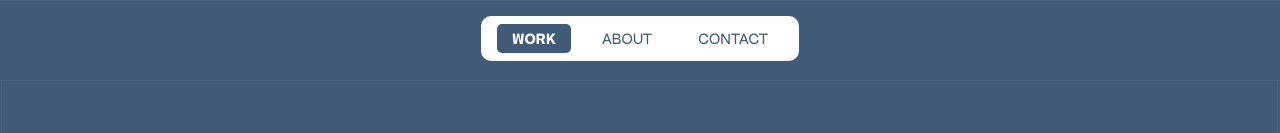
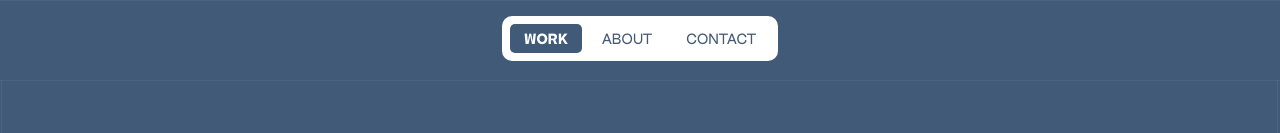
Before and after one commit to audumart/portfolio, a Next.js app: page / in a window 1280 px wide. Shown: the top 133 px of the page. Built offline with nearby package versions, Linux system fonts and the light colour scheme; a web font is replaced by a local one.

Commit message:
making UI changes

```diff
--- a/app/9lives/page.tsx
+++ b/app/9lives/page.tsx
@@ -1,6 +1,6 @@
 /* 9LIVES — work page */
 
-import NavPill from "../components/NavPill";
+import StickyHeader from "../components/StickyHeader";
 import Reveal from "../components/Reveal";
 import BackButton from "../components/BackButton";
 import LiveSiteBanner from "../components/LiveSiteBanner";
@@ -88,11 +88,7 @@ export default function NineLivesPage() {
         <GridTile key={top} top={top} left="calc(50% - 0.5px)" />
       ))}
 
-      <header className="fixed top-[16px] inset-x-0 z-50 flex justify-center pointer-events-none">
-        <nav aria-label="Primary navigation" className="pointer-events-auto">
-          <NavPill />
-        </nav>
-      </header>
+      <StickyHeader />
 
       <main className="relative z-10 flex-1 pt-[80px] px-[24px] md:px-[40px] xl:px-[80px]">
 
--- a/app/about/page.tsx
+++ b/app/about/page.tsx
@@ -1,6 +1,6 @@
 /* About page — Figma node 123-1786 (1440 × 1412) */
 
-import NavPill from "../components/NavPill";
+import StickyHeader from "../components/StickyHeader";
 import BackButton from "../components/BackButton";
 
 const A = {
@@ -246,11 +246,7 @@ export default function AboutPage() {
       <GridTile top={728} left="calc(50% - 0.5px)" />
 
       {/* Nav — ABOUT active */}
-      <header className="fixed top-[16px] inset-x-0 z-50 flex justify-center pointer-events-none">
-        <nav aria-label="Primary navigation" className="pointer-events-auto">
-          <NavPill defaultActive="ABOUT" />
-        </nav>
-      </header>
+      <StickyHeader defaultActive="ABOUT" />
 
       <main className="relative z-10 flex-1 pt-[80px] px-[24px] md:px-[40px] xl:px-[80px]">
 
--- a/app/accessibility/page.tsx
+++ b/app/accessibility/page.tsx
@@ -1,6 +1,6 @@
 /* End-to-End Accessibility Barriers — BLV research page */
 
-import NavPill from "../components/NavPill";
+import StickyHeader from "../components/StickyHeader";
 import Reveal from "../components/Reveal";
 import BackButton from "../components/BackButton";
 
@@ -125,11 +125,7 @@ export default function AccessibilityPage() {
         <GridTile key={top} top={top} left="calc(50% - 0.5px)" />
       ))}
 
-      <header className="fixed top-[16px] inset-x-0 z-50 flex justify-center pointer-events-none">
-        <nav aria-label="Primary navigation" className="pointer-events-auto">
-          <NavPill />
-        </nav>
-      </header>
+      <StickyHeader />
 
       <main className="relative z-10 flex-1 pt-[80px] px-[24px] md:px-[40px] xl:px-[80px]">
 
--- a/app/components/NavPill.tsx
+++ b/app/components/NavPill.tsx
@@ -14,7 +14,7 @@ export default function NavPill({ defaultActive = "WORK" }: { defaultActive?: st
   const active = hovered ?? defaultActive;
 
   return (
-    <div className="nav-pin flex items-center gap-[8px] md:gap-[16px] overflow-clip rounded-[10px] bg-white px-[10px] md:px-[16px] py-[6px] md:py-[8px]">
+    <div className="nav-pin flex items-center gap-[4px] md:gap-[6px] overflow-clip rounded-[10px] bg-white px-[6px] md:px-[8px] py-[6px] md:py-[8px]">
       {links.map(({ label, href, internal }) => {
         const isActive = active === label;
         const inner = (
@@ -24,7 +24,7 @@ export default function NavPill({ defaultActive = "WORK" }: { defaultActive?: st
               style={{ background: isActive ? "#415a77" : "transparent", opacity: isActive ? 1 : 0 }}
             />
             <span
-              className="relative z-10 flex h-full items-center px-[10px] md:px-[15px] font-ui text-[12px] md:text-[16px] leading-normal tracking-[0.16px] whitespace-nowrap transition-colors duration-200"
+              className="relative z-10 flex h-full items-center justify-center font-ui text-[12px] md:text-[16px] leading-normal tracking-[0.16px] whitespace-nowrap transition-colors duration-200"
               style={{ fontWeight: label === defaultActive ? 700 : 400, color: isActive ? "#ffffff" : "#415a77" }}
             >
               {label}
@@ -35,7 +35,7 @@ export default function NavPill({ defaultActive = "WORK" }: { defaultActive?: st
         const shared = {
           onMouseEnter: () => setHovered(label),
           onMouseLeave: () => setHovered(null),
-          className: "relative block h-[24px] md:h-[29px] rounded-[5px] transition-all duration-200",
+          className: "relative flex-1 h-[24px] md:h-[29px] px-[10px] md:px-[14px] rounded-[5px] transition-all duration-200",
         };
 
         return internal ? (
--- /dev/null
+++ b/app/components/StickyHeader.tsx
@@ -0,0 +1,26 @@
+"use client";
+import { useEffect, useState } from "react";
+import NavPill from "./NavPill";
+
+export default function StickyHeader({ defaultActive }: { defaultActive?: string }) {
+  const [visible, setVisible] = useState(true);
+
+  useEffect(() => {
+    const onScroll = () => setVisible(window.scrollY < 80);
+    window.addEventListener("scroll", onScroll, { passive: true });
+    return () => window.removeEventListener("scroll", onScroll);
+  }, []);
+
+  return (
+    <header
+      className={`fixed top-[16px] inset-x-0 z-50 flex justify-center transition-opacity duration-300 pointer-events-none ${visible ? "opacity-100" : "opacity-0"}`}
+    >
+      <nav
+        aria-label="Primary navigation"
+        className={visible ? "pointer-events-auto" : ""}
+      >
+        <NavPill defaultActive={defaultActive} />
+      </nav>
+    </header>
+  );
+}
--- a/app/crate/page.tsx
+++ b/app/crate/page.tsx
@@ -1,6 +1,6 @@
 /* [crate] work page — Design work 3 */
 
-import NavPill from "../components/NavPill";
+import StickyHeader from "../components/StickyHeader";
 import Reveal from "../components/Reveal";
 import BackButton from "../components/BackButton";
 
@@ -95,11 +95,7 @@ export default function CratePage() {
       ))}
 
       {/* Nav */}
-      <header className="fixed top-[16px] inset-x-0 z-50 flex justify-center pointer-events-none">
-        <nav aria-label="Primary navigation" className="pointer-events-auto">
-          <NavPill />
-        </nav>
-      </header>
+      <StickyHeader />
 
       <main className="relative z-10 flex-1 pt-[80px] px-[24px] md:px-[40px] xl:px-[80px]">
 
--- a/app/decision-fatigue/page.tsx
+++ b/app/decision-fatigue/page.tsx
@@ -1,6 +1,6 @@
 /* Decision Fatigue for Users in Online Streaming Platforms — research page */
 
-import NavPill from "../components/NavPill";
+import StickyHeader from "../components/StickyHeader";
 import Reveal from "../components/Reveal";
 import BackButton from "../components/BackButton";
 
@@ -113,11 +113,7 @@ export default function DecisionFatiguePage() {
         <GridTile key={top} top={top} left="calc(50% - 0.5px)" />
       ))}
 
-      <header className="fixed top-[16px] inset-x-0 z-50 flex justify-center pointer-events-none">
-        <nav aria-label="Primary navigation" className="pointer-events-auto">
-          <NavPill />
-        </nav>
-      </header>
+      <StickyHeader />
 
       <main className="relative z-10 flex-1 pt-[80px] px-[24px] md:px-[40px] xl:px-[80px]">
 
--- a/app/nexthavn/page.tsx
+++ b/app/nexthavn/page.tsx
@@ -1,6 +1,6 @@
 /* NextHavn work page */
 
-import NavPill from "../components/NavPill";
+import StickyHeader from "../components/StickyHeader";
 import Reveal from "../components/Reveal";
 import BackButton from "../components/BackButton";
 import LiveSiteBanner from "../components/LiveSiteBanner";
@@ -98,11 +98,7 @@ export default function NextHavnPage() {
       ))}
 
       {/* Nav */}
-      <header className="fixed top-[16px] inset-x-0 z-50 flex justify-center pointer-events-none">
-        <nav aria-label="Primary navigation" className="pointer-events-auto">
-          <NavPill />
-        </nav>
-      </header>
+      <StickyHeader />
 
       <main className="relative z-10 flex-1 pt-[80px] px-[24px] md:px-[40px] xl:px-[80px]">
 
--- a/app/page.tsx
+++ b/app/page.tsx
@@ -4,7 +4,7 @@
 import Link from "next/link";
 import DesignerSwatch from "./components/DesignerSwatch";
 import ResearcherBubble from "./components/ResearcherBubble";
-import NavPill from "./components/NavPill";
+import StickyHeader from "./components/StickyHeader";
 import Reveal from "./components/Reveal";
 
 /* ── Asset paths ─────────────────────────────────────────────── */
@@ -64,11 +64,7 @@ function GridTile({ top, left }: { top: number; left: string }) {
 /* ── Nav ─────────────────────────────────────────────────────── */
 function Nav() {
   return (
-    <header className="fixed top-[16px] inset-x-0 z-50 flex justify-center pointer-events-none">
-      <nav aria-label="Primary navigation" className="pointer-events-auto">
-        <NavPill />
-      </nav>
-    </header>
+    <StickyHeader />
   );
 }
 
--- a/app/qrpay/page.tsx
+++ b/app/qrpay/page.tsx
@@ -1,6 +1,6 @@
 /* QR Pay by DiveHQ — work page */
 
-import NavPill from "../components/NavPill";
+import StickyHeader from "../components/StickyHeader";
 import Reveal from "../components/Reveal";
 import BackButton from "../components/BackButton";
 import LiveSiteBanner from "../components/LiveSiteBanner";
@@ -93,11 +93,7 @@ export default function QrPayPage() {
         <GridTile key={top} top={top} left="calc(50% - 0.5px)" />
       ))}
 
-      <header className="fixed top-[16px] inset-x-0 z-50 flex justify-center pointer-events-none">
-        <nav aria-label="Primary navigation" className="pointer-events-auto">
-          <NavPill />
-        </nav>
-      </header>
+      <StickyHeader />
 
       <main className="relative z-10 flex-1 pt-[80px] px-[24px] md:px-[40px] xl:px-[80px]">
 
--- a/app/tse/page.tsx
+++ b/app/tse/page.tsx
@@ -1,6 +1,6 @@
 /* TSE Studio work page — Figma node 3:11 (1440 × 5678) */
 
-import NavPill from "../components/NavPill";
+import StickyHeader from "../components/StickyHeader";
 import Reveal from "../components/Reveal";
 import BackButton from "../components/BackButton";
 import LiveSiteBanner from "../components/LiveSiteBanner";
@@ -97,11 +97,7 @@ export default function TsePage() {
       ))}
 
       {/* Nav */}
-      <header className="fixed top-[16px] inset-x-0 z-50 flex justify-center pointer-events-none">
-        <nav aria-label="Primary navigation" className="pointer-events-auto">
-          <NavPill />
-        </nav>
-      </header>
+      <StickyHeader />
 
       <main className="relative z-10 flex-1 pt-[80px] px-[24px] md:px-[40px] xl:px-[80px]">
 
```
